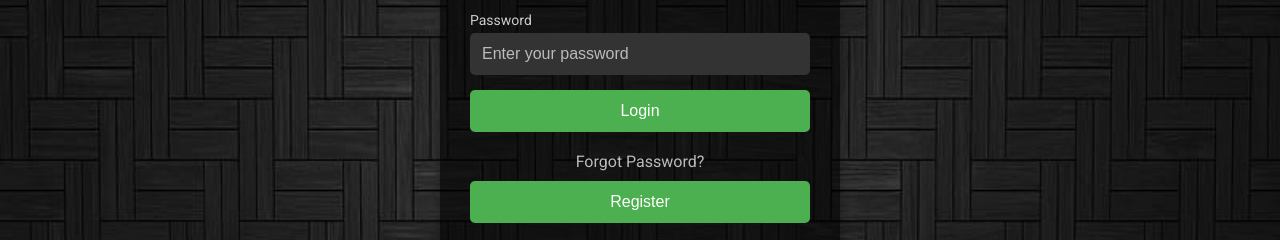
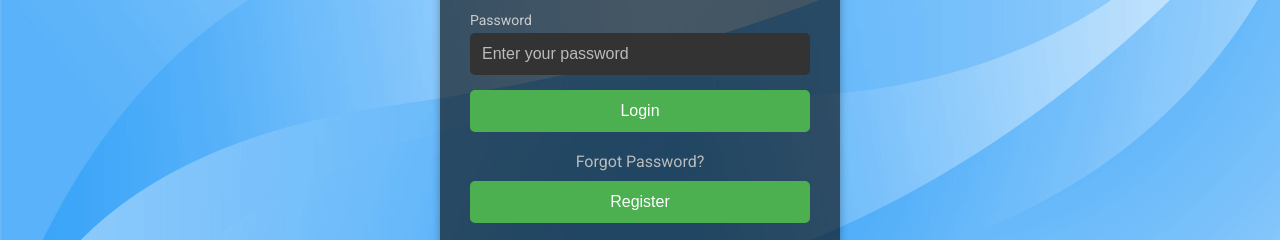
Before and after one commit to Solo0822/FrontendCookie, a website: page index.html in a window 1280 px wide. Shown: the part 264-504 px from the top of the page. Drawn offline with Linux system fonts and the light colour scheme.

Commit message:
Update styles.css

```diff
--- a/public/styles/styles.css
+++ b/public/styles/styles.css
@@ -7,7 +7,7 @@
 
 body {
     font-family: 'Roboto', sans-serif;
-    background-image: url('../image/Background.jpg'); /* Ensure this path is correct */
+    background-image: url('../image/Background1.jpg'); /* Ensure this path is correct */
     background-size: cover;
     background-position: center;
     background-repeat: no-repeat;
```
